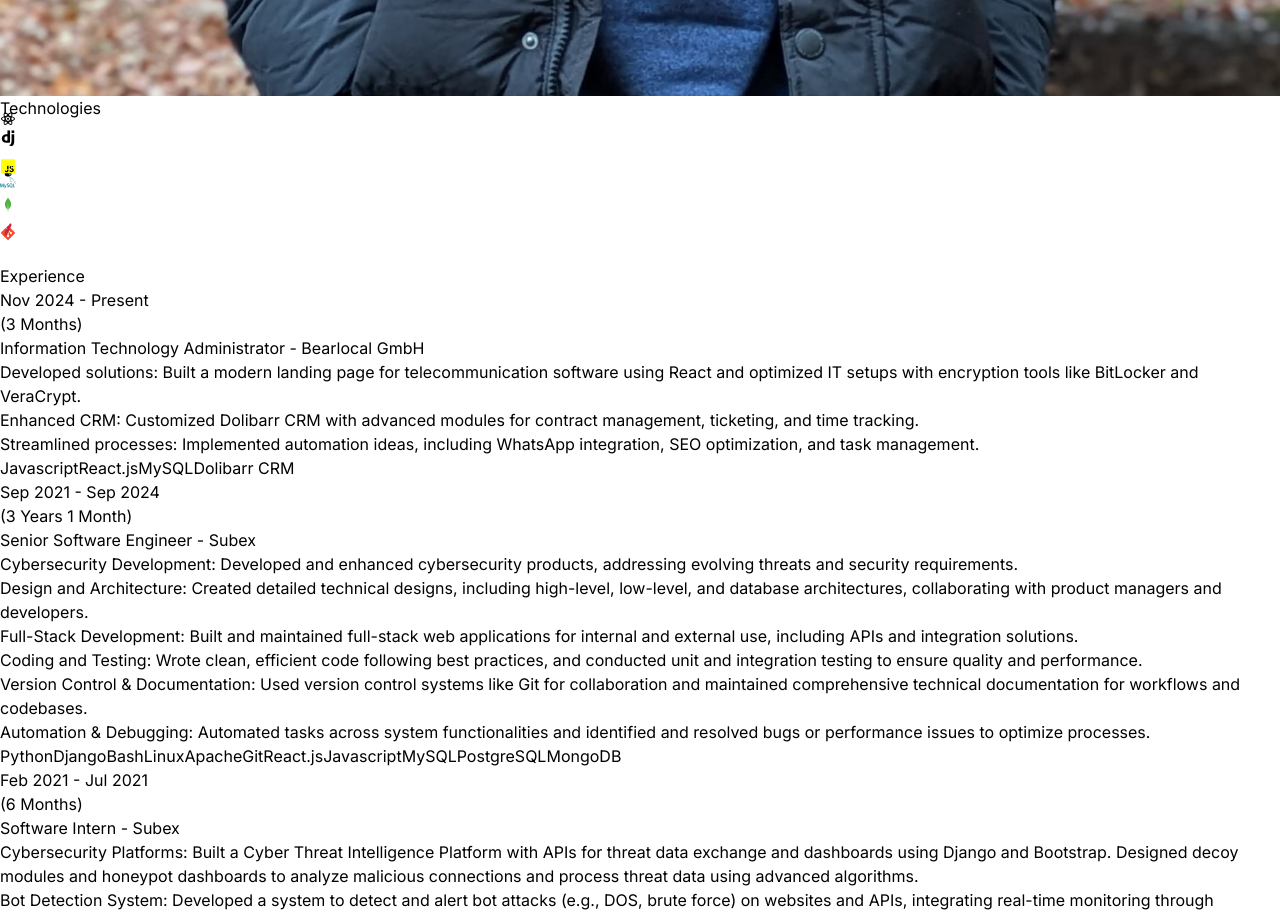
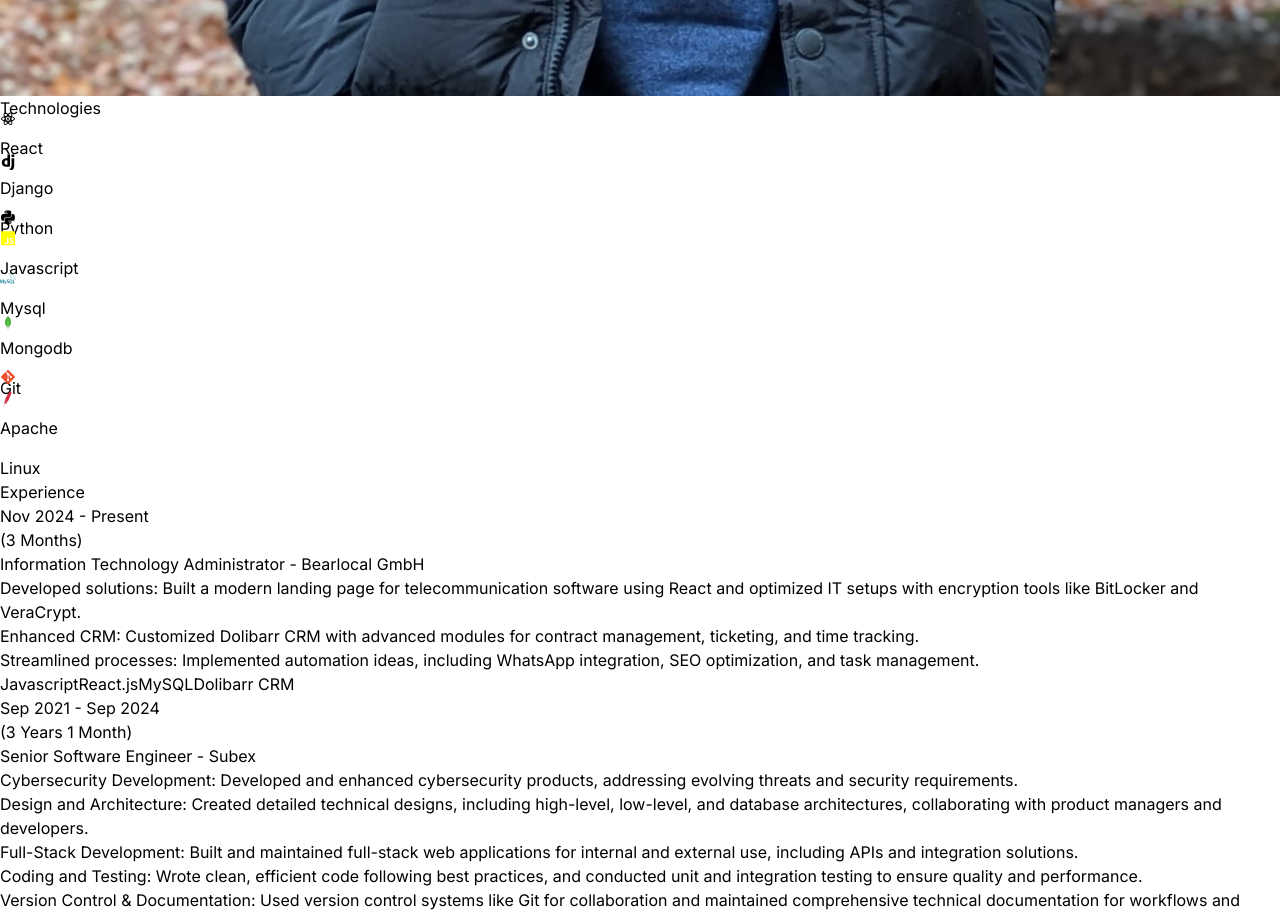
Before and after one commit to YuvrajShekhar/Portfolio, a React (Vite) app: page / in a window 1280 px wide. Shown: the part 1600-2516 px from the top of the page. Built offline with nearby package versions, Linux system fonts and the light colour scheme.

Commit message:
fixed static duration in experince section and added title names to technoligies

```diff
--- a/src/components/Technologies.jsx
+++ b/src/components/Technologies.jsx
@@ -35,69 +35,96 @@
         initial={{opacity:0, x:-100}}
         transition={{duration:1.5}}
         className='flex flex-wrap items-center justify-center gap-4'>
+            <div class="flex flex-col items-center space-y-4">
             <motion.div
             variants={iconVariants(2)}
             initial="initial"
             animate="animate"
-            className='rounded-2xl border-4 border-neutral-800 p-4'>
+            className='rounded-2xl p-4'>
                 <RiReactjsLine title="React" className='text-7xl text-cyan-400'/>
             </motion.div>
+            <div class="text-xl">React</div>
+            </div>
+            <div class="flex flex-col items-center space-y-4">
             <motion.div
             variants={iconVariants(5)}
             initial="initial"
             animate="animate"
-            className='rounded-2xl border-4 border-neutral-800 p-4'>
+            className='rounded-2xl p-4'>
                 <SiDjango title="Django" className='text-7xl' color='rgb(21 128 61/var(--tw-text-opacity))'/>
             </motion.div>
+            <div class="text-xl">Django</div>
+            </div>
+            <div class="flex flex-col items-center space-y-4">
             <motion.div
             variants={iconVariants(3)}
             initial="initial"
             animate="animate"
-            className='rounded-2xl border-4 border-neutral-800 p-4'>
+            className='rounded-2xl p-4'>
                 <FaPython  title="Python" className='text-7xl' color='rgb(49 112 163/var(--tw-text-opacity))'/>
             </motion.div>
+            <div class="text-xl">Python</div>
+            </div>
+            <div class="flex flex-col items-center space-y-4">
             <motion.div
             variants={iconVariants(6)}
             initial="initial"
             animate="animate"
-            className='rounded-2xl border-4 border-neutral-800 p-4'>
+            className='rounded-2xl p-4'>
                 <IoLogoJavascript  title="Javascript" className='text-7xl' color='rgb(255, 255, 0)'/ >
             </motion.div>
+            <div class="text-xl">Javascript</div>
+            </div>
+            <div class="flex flex-col items-center space-y-4">
             <motion.div
             variants={iconVariants(2)}
             initial="initial"
             animate="animate"
-            className='rounded-2xl border-4 border-neutral-800 p-4'>
+            className='rounded-2xl p-4'>
                 <SiMysql title="Mysql" className='text-7xl' color='#00758F'/>
             </motion.div>
+            <div class="text-xl">Mysql</div>
+            </div>
+            <div class="flex flex-col items-center space-y-4">
             <motion.div
-            variants={iconVariants(9)}
+            variants={iconVariants(5)}
             initial="initial"
             animate="animate"
-            className='rounded-2xl border-4 border-neutral-800 p-4'>
+            className='rounded-2xl p-4'>
                 <BiLogoMongodb title="Mongodb" className='text-7xl' color='#4DB33D'/>
             </motion.div>
+            <div class="text-xl">Mongodb</div>
+            </div>
+            <div class="flex flex-col items-center space-y-4">
             <motion.div
             variants={iconVariants(1.5)}
             initial="initial"
             animate="animate"
-            className='rounded-2xl border-4 border-neutral-800 p-4'>
+            className='rounded-2xl p-4'>
                 <FaGitAlt title="Git" className='text-7xl' color='#f1502f'/>
             </motion.div>
+            <div class="text-xl">Git</div>
+            </div>
+            <div class="flex flex-col items-center space-y-4">
             <motion.div
             variants={iconVariants(6.5)}
             initial="initial"
             animate="animate"
-            className='rounded-2xl border-4 border-neutral-800 p-4'>
+            className='rounded-2xl p-4'>
                 <SiApache title="Apache" className='text-7xl' color='#CC2336'/>
             </motion.div>
+            <div class="text-xl">Apache</div>
+            </div>
+            <div class="flex flex-col items-center space-y-4">
             <motion.div
             variants={iconVariants(4)}
             initial="initial"
             animate="animate"
-            className='rounded-2xl border-4 border-neutral-800 p-4'>
+            className='rounded-2xl p-4'>
                 <FaLinux title="Linux" className='text-7xl' color='#ffffff'/>
             </motion.div>
+            <div class="text-xl">Linux</div>
+            </div>
         </motion.div>
         </div>
   )
--- a/src/constants/index.js
+++ b/src/constants/index.js
@@ -2,6 +2,18 @@
 import project2 from "../assets/projects/project-2.jpg";
 import project3 from "../assets/projects/project-3.jpg";
 import project4 from "../assets/projects/project-4.jpg";
+
+const getDurationSince = (startYear, startMonth) => {
+  const startDate = new Date(startYear, startMonth - 1); // Months are 0-indexed
+  const currentDate = new Date();
+
+  const yearsDiff = currentDate.getFullYear() - startDate.getFullYear();
+  const monthsDiff = currentDate.getMonth() - startDate.getMonth();
+
+  const totalMonths = yearsDiff * 12 + monthsDiff + 1;
+
+  return `(${totalMonths} Months)`;
+};
 
 export const HERO_CONTENT_P1 = `I am a driven Software Engineer with 3+ years of experience specializing in developing cybersecurity solutions and robust applications using Python, JavaScript, and frameworks such as Django and React. My work includes building software, dashboards, APIs, and automation tools to enhance threat intelligence and streamline security operations.`;
 
@@ -12,14 +24,14 @@
 export const EXPERIENCES = [
   {
     year: "Nov 2024 - Present",
-    duration : "(3 Months)",
+    duration: getDurationSince(2024, 11), // Dynamically calculates the months
     role: "Information Technology Administrator",
     company: "Bearlocal GmbH",
     description: {
-      p1 : `Developed solutions: Built a modern landing page for telecommunication software using React and optimized IT setups with encryption tools like BitLocker and VeraCrypt.`,
-      p2 : `Enhanced CRM: Customized Dolibarr CRM with advanced modules for contract management, ticketing, and time tracking.`,
-      p3 : `Streamlined processes: Implemented automation ideas, including WhatsApp integration, SEO optimization, and task management.`,
-    } ,
+      p1: `Developed solutions: Built a modern landing page for telecommunication software using React and optimized IT setups with encryption tools like BitLocker and VeraCrypt.`,
+      p2: `Enhanced CRM: Customized Dolibarr CRM with advanced modules for contract management, ticketing, and time tracking.`,
+      p3: `Streamlined processes: Implemented automation ideas, including WhatsApp integration, SEO optimization, and task management.`,
+    },
     technologies: ["Javascript", "React.js", "MySQL", "Dolibarr CRM"],
   },
   {
```
